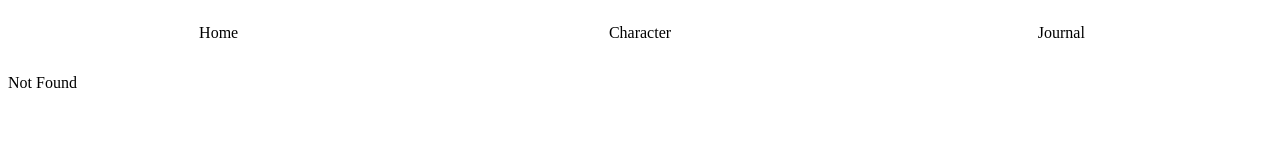
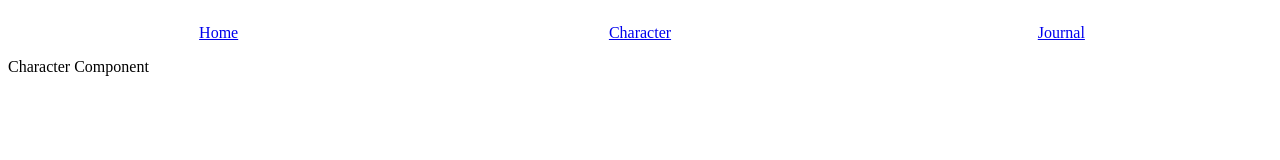
Before and after one commit to Seasick-Turtle/Character-Sheet, a React app: page /character in a window 1280 px wide. Before the commit this address had no page. Built offline with nearby package versions, Linux system fonts and the light colour scheme.

Commit message:
Add character and journal components

```diff
--- a/app/components/App.js
+++ b/app/components/App.js
@@ -2,11 +2,12 @@ import React, {Component} from 'react';
 import {
   BrowserRouter as Router,
   Switch,
-  Route,
-  Link
+  Route
 } from 'react-router-dom';
 import Nav from './Nav';
 import Home from './Home';
+import Character from './Character';
+import Journal from './Journal';
 import '../index.css';
 
 export default class App extends Component {
@@ -16,7 +17,9 @@ export default class App extends Component {
         <div className='container'>
           <Nav />
           <Switch>
-            <Route exact path="/" component={Home}/>
+            <Route exact path='/' component={Home}/>
+            <Route path='/character' component={Character}/>
+            <Route path='/journal' component={Journal}/>
             <Route render={function () {
               return <p>Not Found</p>
             }} />
--- /dev/null
+++ b/app/components/Character.js
@@ -0,0 +1,9 @@
+import React, {Component} from 'react';
+
+export default class Character extends Component {
+  render() {
+    return (
+      <div>Character Component</div>
+    )
+  }
+}
--- /dev/null
+++ b/app/components/Journal.js
@@ -0,0 +1,9 @@
+import React, {Component} from 'react';
+
+export default class Journal extends Component {
+  render() {
+    return (
+      <div>Journal Component</div>
+    )
+  }
+}
--- a/app/components/Nav.js
+++ b/app/components/Nav.js
@@ -1,15 +1,33 @@
 import React, {Component} from 'react';
+import { NavLink } from 'react-router-dom';
 
 export default class Nav extends Component {
   render() {
     return (
-      <div>
-        <ul className='main'>
-          <li>Home</li>
-          <li>Character</li>
-          <li>Journal</li>
-        </ul>
-      </div>
+      <ul className='nav'>
+        <li>
+          <NavLink
+            exact activeClassName='active'
+            to='/'>
+            Home
+          </NavLink>
+        </li>
+        <li>
+          <NavLink
+            activeClassName='active'
+            to='/character'>
+            Character
+          </NavLink>
+        </li>
+        <li>
+          <NavLink
+            activeClassName='active'
+            to='/journal'>
+            Journal
+          </NavLink>
+        </li>
+      </ul>
+
     )
   }
 }
--- a/app/index.css
+++ b/app/index.css
@@ -1,8 +1,8 @@
-body, .main {
+body, .nav{
 	padding: 0;
 }
 
-.main {
+.nav {
 	list-style: none;
 	display: inline-flex;
 	width: 100%;
@@ -13,3 +13,7 @@ ul li {
 	word-spacing: 2em;
 	width: 100%;
 }
+
+ul li:active {
+	text-decoration: underline;
+}
```
